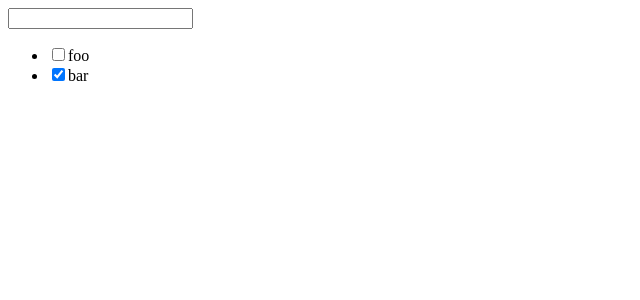
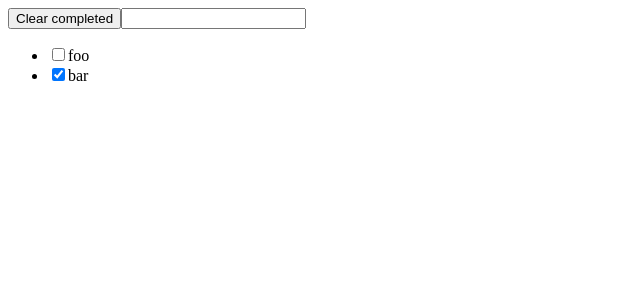
Before and after one commit to sakai-akinobu/typescript-todo-sample, a React app: page / in a window 1280 px wide. Shown: the top 300 px of the page, without its empty margins (0-640 px from the left). Built offline with nearby package versions, Linux system fonts and the light colour scheme.

Commit message:
Add ClearCompletedButton component.

```diff
--- a/src/components/App.tsx
+++ b/src/components/App.tsx
@@ -4,6 +4,7 @@ import immer from 'immer';
 import {Todo} from '../types';
 import Input from './Input';
 import TodoList from './TodoList';
+import ClearCompletedButton from './ClearCompletedButton';
 
 // TODO This is a sample data.
 const todos: Todo[] = [
@@ -55,6 +56,15 @@ export default class App extends React.Component<void, State> {
     });
   }
 
+  clearCompleted() {
+    this.setState(state => {
+      return immer(state, draft => {
+        draft.todos = draft.todos.filter(todo => !todo.completed);
+        return draft;
+      });
+    });
+  }
+
   render() {
     const {
       title,
@@ -63,6 +73,7 @@ export default class App extends React.Component<void, State> {
 
     return (
       <div>
+        <ClearCompletedButton onClick={this.clearCompleted.bind(this)} />
         <Input
           value={title}
           onChange={this.handleChangeTitle.bind(this)}
--- /dev/null
+++ b/src/components/ClearCompletedButton.tsx
@@ -0,0 +1,9 @@
+import React from 'react';
+
+interface Props {
+  onClick: () => void;
+}
+
+export default function({onClick}: Props) {
+  return <button onClick={onClick}>Clear completed</button>;
+}
--- a/src/components/Input.tsx
+++ b/src/components/Input.tsx
@@ -1,4 +1,4 @@
-import React, { SyntheticEvent } from 'react';
+import React from 'react';
 
 interface Props {
   value: string;
```
